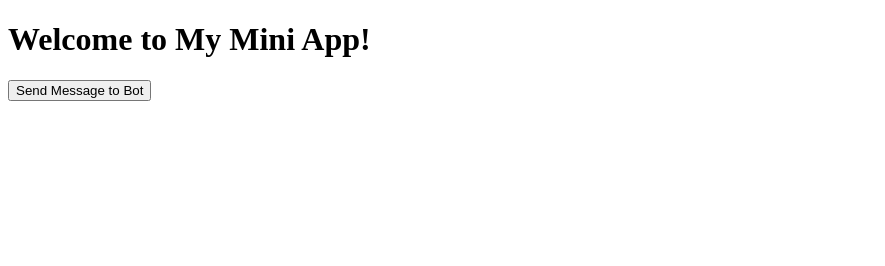
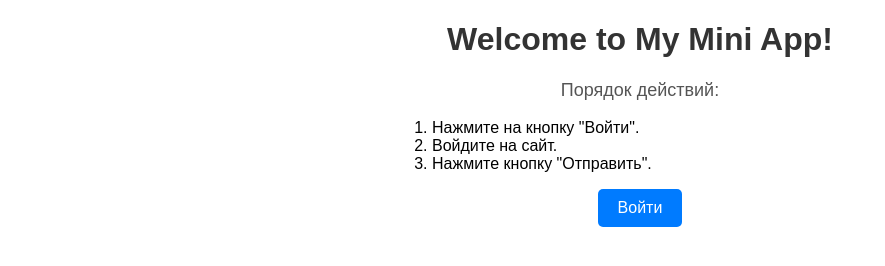
Before and after one commit to keksikaaa/miniapp_auto, a plain HTML site: page index.html in a window 1280 px wide. Shown: the whole page, without its empty margins (0-885 px from the left). Drawn offline with Linux system fonts and the light colour scheme.

Commit message:
Update index.html

```diff
--- a/index.html
+++ b/index.html
@@ -4,20 +4,47 @@
     <meta charset="UTF-8">
     <meta name="viewport" content="width=device-width, initial-scale=1.0">
     <title>My Mini App</title>
+    <style>
+        body {
+            font-family: Arial, sans-serif;
+            margin: 20px;
+            text-align: center;
+        }
+        h1 {
+            color: #333;
+        }
+        p {
+            font-size: 18px;
+            color: #555;
+        }
+        button {
+            padding: 10px 20px;
+            font-size: 16px;
+            color: white;
+            background-color: #007BFF;
+            border: none;
+            border-radius: 5px;
+            cursor: pointer;
+        }
+        button:hover {
+            background-color: #0056b3;
+        }
+    </style>
 </head>
 <body>
     <h1>Welcome to My Mini App!</h1>
-    <button id="send-message">Send Message to Bot</button>
+    <p>Порядок действий:</p>
+    <ol style="text-align: left; margin-left: 30%;">
+        <li>Нажмите на кнопку "Войти".</li>
+        <li>Войдите на сайт.</li>
+        <li>Нажмите кнопку "Отправить".</li>
+    </ol>
+    <button onclick="redirectToSite()">Войти</button>
+
     <script>
-        document.getElementById('send-message').addEventListener('click', () => {
-            Telegram.WebApp.sendData('Hello, Bot!');
-        });
-        Telegram.WebApp.ready();
-        Telegram.WebApp.MainButton.setText('Click Me');
-        Telegram.WebApp.MainButton.onClick(() => {
-            alert('Button clicked!');
-        });
-        Telegram.WebApp.MainButton.show();
+        function redirectToSite() {
+            window.location.href = "https://eopp.epd-portal.ru/ru/"; // Замените на URL вашего сайта
+        }
     </script>
 </body>
 </html>
```
